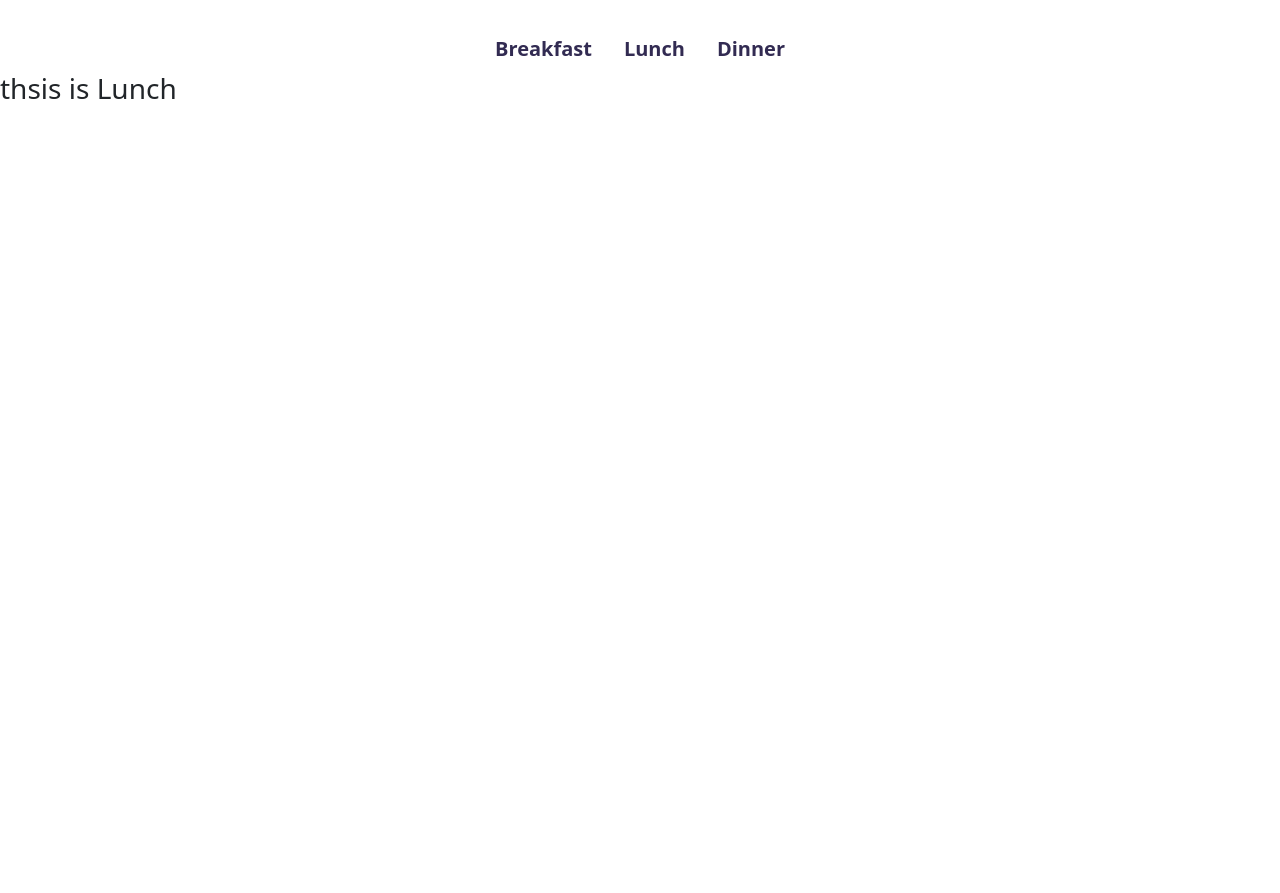
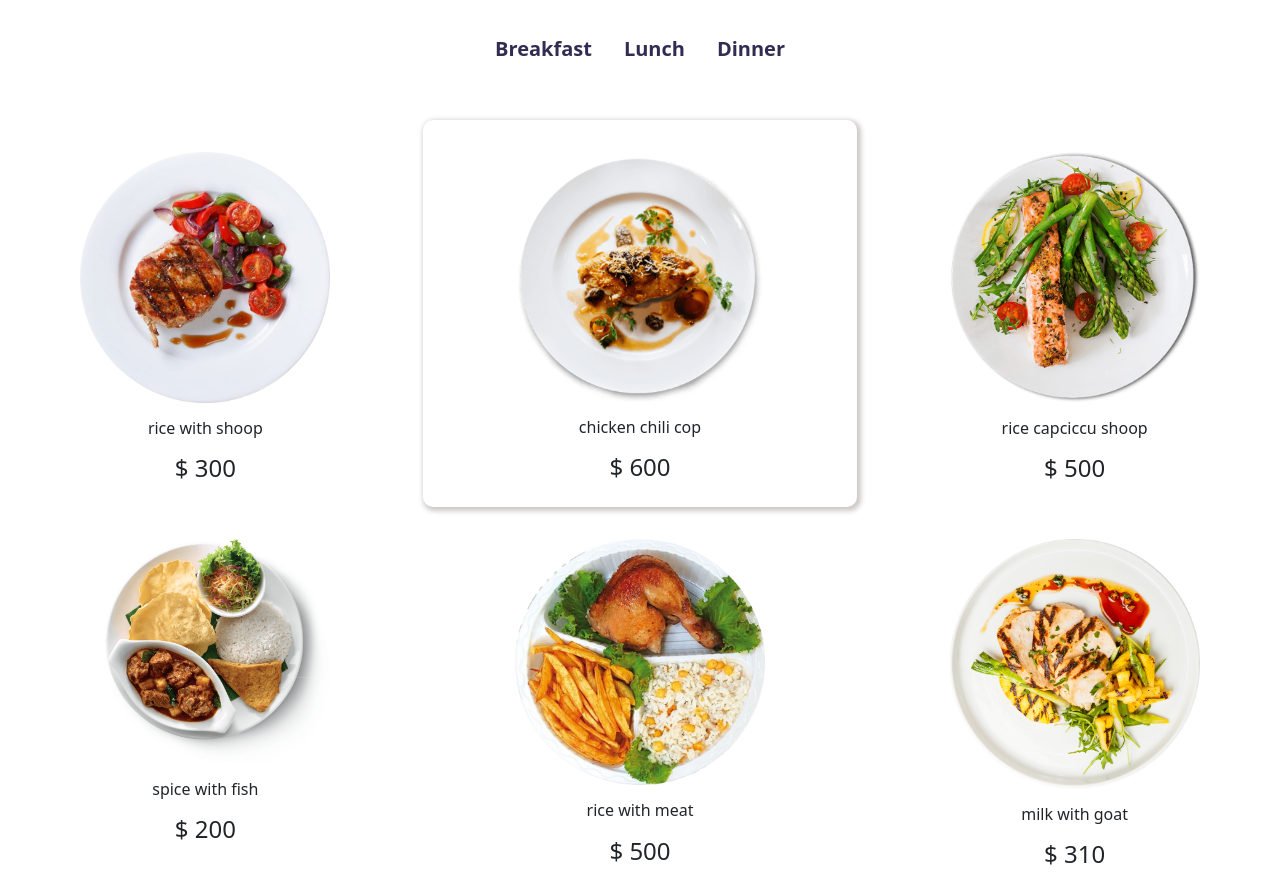
Before and after one commit to Anikroy7/hungry-dude, a React (Create React App) app: page /lunch in a window 1280 px wide. Shown: the part 540-1433 px from the top of the page. Before the commit the page ends 800 px from the top, so only its background shows below. Built offline with nearby package versions, Linux system fonts and the light colour scheme.

Commit message:
lunch item added and show in ui

```diff
--- a/src/Lunch/Lunch.js
+++ b/src/Lunch/Lunch.js
@@ -1,11 +1,29 @@
 import React from 'react';
+import Lunch1 from '../../src/images/lunch/lunch1.png'
+import Lunch2 from '../../src/images/lunch/lunch2.png'
+import Lunch3 from '../../src/images/lunch/lunch3.png'
+import Lunch4 from '../../src/images/lunch/lunch4.png'
+import Lunch5 from '../../src/images/lunch/lunch5.png'
+import Lunch6 from '../../src/images/lunch/lunch6.png'
+import LunchDetails from '../LunchDetails/LunchDetails';
+
+
+const lunches = [
+    { id: 1, name: 'rice with shoop', price: 300, image: Lunch1 },
+    { id: 2, name: 'chicken chili cop', price: 600, image: Lunch2 },
+    { id: 3, name: 'rice capciccu shoop', price: 500, image: Lunch3 },
+    { id: 4, name: 'spice with fish', price: 200, image: Lunch4 },
+    { id: 5, name: 'rice with meat', price: 500, image: Lunch5 },
+    { id: 6, name: 'milk with goat', price: 310, image: Lunch6 },
+]
 
 const Lunch = () => {
     return (
-        <div>
-            <h3>thsis is Lunch
-
-            </h3>
+        <div className='row mt-5'>
+            {lunches.map(foodItem => <LunchDetails
+                key={foodItem.id}
+                foodItem={foodItem}
+            ></LunchDetails>)}
         </div>
     );
 };
--- /dev/null
+++ b/src/LunchDetails/LunchDetails.js
@@ -0,0 +1,15 @@
+import React from 'react';
+
+const LunchDetails = ({ foodItem }) => {
+    const { name, description, image, price } = foodItem;
+    return (
+        <div className=' p-3 food-item col-12 col-md-6 col-lg-4 text-center'>
+            <img className='mt-3' src={image} alt="" />
+            <h6 className='mt-3'>{name}</h6>
+            <p>{description}</p>
+            <h4>$ {price}</h4>
+        </div>
+    );
+};
+
+export default LunchDetails;
```
